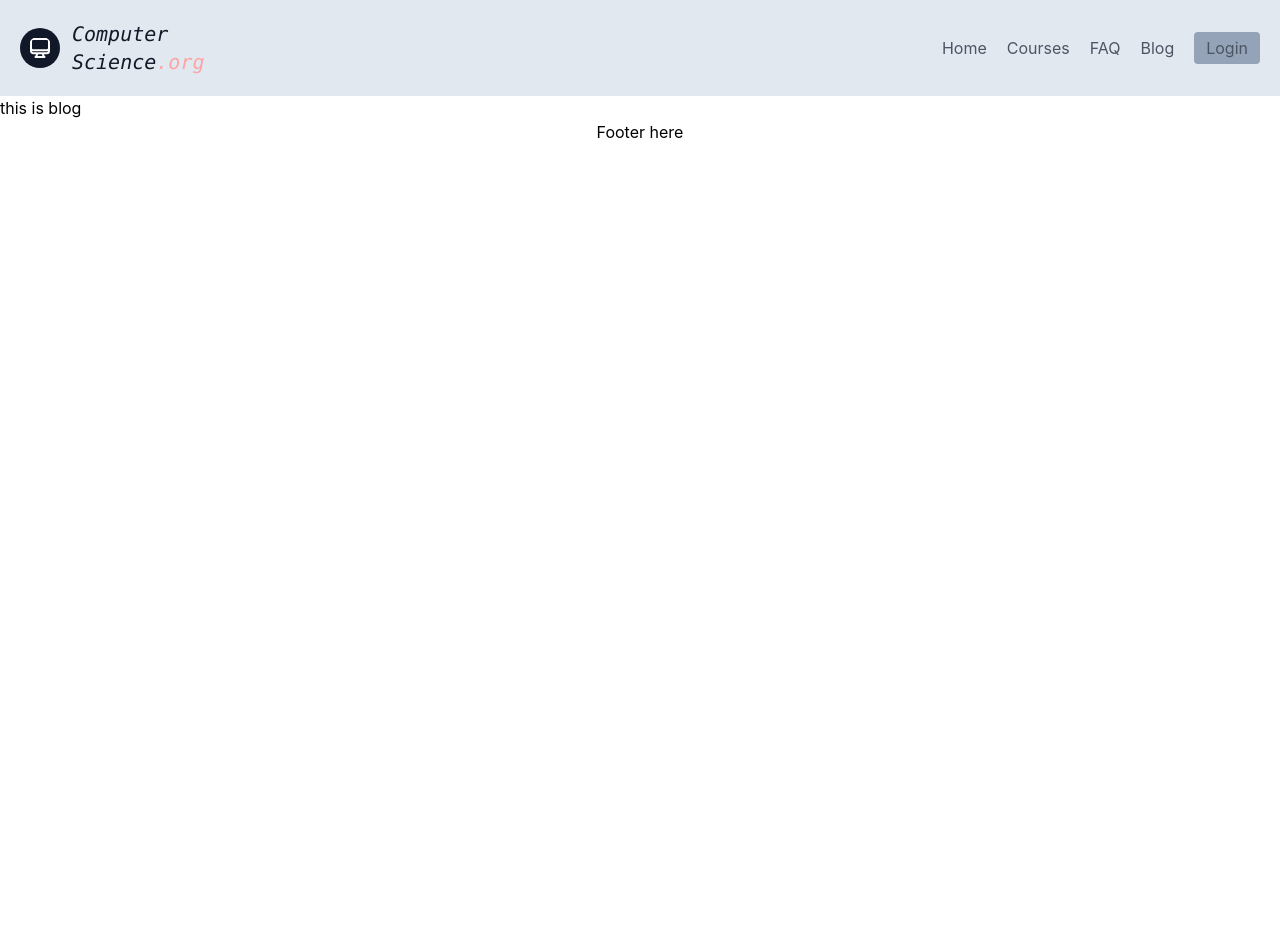
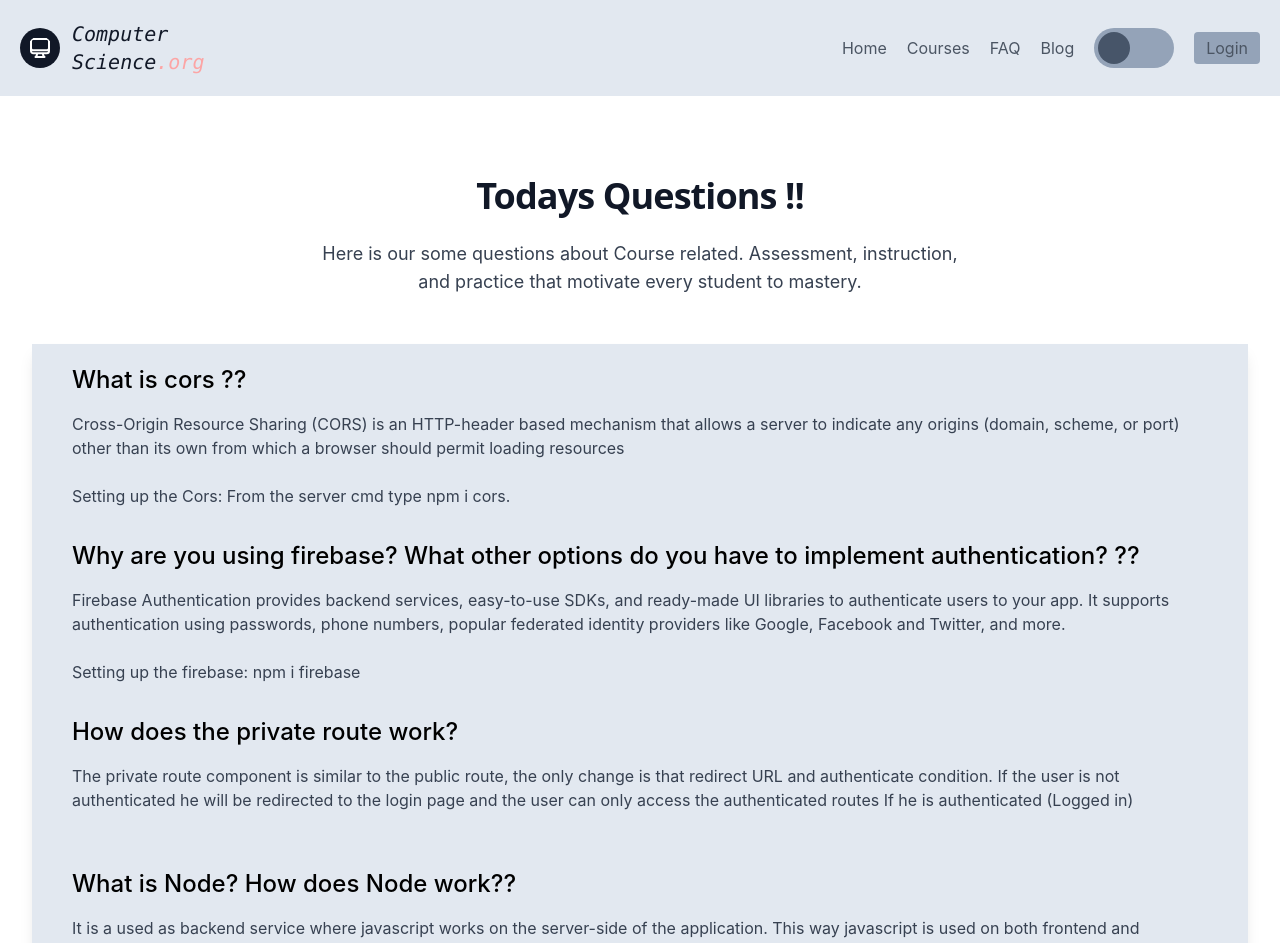
Before and after one commit to tanzil321/Computer-Science-Client-Repo, a React (Create React App) app: page /blog in a window 1280 px wide. Shown: the top 943 px of the page. Before the commit the page ends 800 px from the top, so only its background shows below. Built offline with nearby package versions, Linux system fonts and the light colour scheme; no server answers.

Commit message:
Login Section Added

```diff
--- a/src/components/Blog.js
+++ b/src/components/Blog.js
@@ -2,11 +2,65 @@ import React from 'react';
 
 const Blog = () => {
     return (
-        <div>
-            <h1>
-            this is blog
-            </h1>
+        <div className='px-4 py-16 mx-auto sm:max-w-xl md:max-w-full lg:max-w-screen-xl md:px-24 lg:px-8 lg:py-20'>
+      <div className='max-w-xl sm:mx-auto lg:max-w-2xl'>
+        <div className='max-w-xl mb-10 md:mx-auto sm:text-center lg:max-w-2xl md:mb-12'>
+          <h2 className='max-w-lg text-center mb-6 font-sans text-3xl font-bold leading-none tracking-tight text-gray-900 sm:text-4xl md:mx-auto'>
+            Todays Questions !!
+          </h2>
+          <p className='text-base text-center text-gray-700 md:text-lg'>
+            Here is our some questions about Course related. Assessment, instruction, and practice that motivate every student to mastery.
+          </p>
         </div>
+      </div>
+      <div className='max-w-screen-xl sm:mx-auto '>
+        <div className='grid grid-cols-1 px-10 py-5 mx-auto shadow-lg bg-slate-200  gap-16 row-gap-8 lg:grid-cols-1'>
+          <div className='space-y-8 '>
+            <div>
+              <p className='mb-4 text-2xl font-medium'>
+              What is cors ??
+              </p>
+              <p className='text-gray-700'>
+              Cross-Origin Resource Sharing (CORS) is an HTTP-header based mechanism that allows a server to indicate any origins (domain, scheme, or port) other than its own from which a browser should permit loading resources
+
+                <br />
+                <br />
+                Setting up the Cors: From the server cmd type npm i cors.
+              </p>
+            </div>
+            <div>
+              <p className='mb-4 text-2xl font-medium'>
+              Why are you using firebase? What other options do you have to implement authentication? ??
+              </p>
+              <p className='text-gray-700'>
+              Firebase Authentication provides backend services, easy-to-use SDKs, and ready-made UI libraries to authenticate users to your app. It supports authentication using passwords, phone numbers, popular federated identity providers like Google, Facebook and Twitter, and more.
+                <br />
+                <br />
+                Setting up the firebase: npm i firebase
+              </p>
+            </div>
+            <div>
+              <p className='mb-4 text-2xl font-medium'>
+              How does the private route work?
+              </p>
+              <p className='text-gray-700'>
+              The private route component is similar to the public route, the only change is that redirect URL and authenticate condition. If the user is not authenticated he will be redirected to the login page and the user can only access the authenticated routes If he is authenticated (Logged in) <br /> <br />
+
+              </p>
+            </div>
+            <div>
+              <p className='mb-4 text-2xl font-medium'>
+              What is Node? How does Node work??
+              </p>
+              <p className='text-gray-700'>
+              It is a used as backend service where javascript works on the server-side of the application. This way javascript is used on both frontend and backend. Node. js runs on chrome v8 engine which converts javascript code into machine code, it is highly scalable, lightweight, fast, and data-intensive.
+              </p>
+            </div>
+          </div>
+
+        </div>
+      </div>
+    </div>
     );
 };
 
--- a/src/components/Courses.js
+++ b/src/components/Courses.js
@@ -1,10 +1,30 @@
 import React from 'react';
+import { useContext } from 'react';
+import { useEffect } from 'react';
+import { useState } from 'react';
+import { useLoaderData } from 'react-router-dom';
+import { AuthContext } from '../contexts/UserContext';
+import LeftSideNav from './LeftSideNav/LeftSideNav';
+import RightSideNav from './RightSideNav/RightSideNav';
 
 const Courses = () => {
+    let product = useLoaderData();
+    console.log(product);
     return (
-        <div className='flex justify-around'>
-            <div ><h2>this is course</h2></div>
-            <div>This is side</div>
+        <div className='flex justify-around mt-5 '>
+            <div>
+                {product.map(option => <LeftSideNav
+                option={option}
+                ></LeftSideNav>)}
+            </div>
+            <div className='grid gap-8 row-gap-5 mb-8  lg:grid-cols-2 lg:row-gap-8'>
+                {product.map(cart =><RightSideNav
+                cart={cart}
+                ></RightSideNav>
+
+                    )}
+
+            </div>
         </div>
     );
 };
--- a/src/components/Home.js
+++ b/src/components/Home.js
@@ -8,20 +8,6 @@ const Home = () => {
         <section>
       <div className=''>
       <img  src={require("../assets/home.jpg")} alt="" />
-        <div className='container flex flex-col items-center px-4 py-16 pb-24 mx-auto text-center lg:pb-56 md:py-32 md:px-10 lg:px-32 text-gray-900'>
-
-
-          <h1
-
-          className='text-5xl font-bold leading-none sm:text-6xl xl:max-w-3xl text-gray-900'>
-
-            This Is Home
-          </h1>
-          <p className='mt-6 mb-8 text-lg sm:mb-12 xl:max-w-3xl text-gray-900'>
-
-          </p>
-
-        </div>
       </div>
     </section>
     );
--- /dev/null
+++ b/src/components/LeftSideNav/LeftSideNav.js
@@ -0,0 +1,13 @@
+import React from 'react';
+import { Link } from 'react-router-dom';
+
+const LeftSideNav = ({option}) => {
+    let {course_name,_id}=option
+    return (
+        <div className='bg-gray-100 p-6 rounded shadow-lg'>
+           <Link to={`/catagories/${_id}`} >{course_name}</Link>
+        </div>
+    );
+};
+
+export default LeftSideNav;
--- a/src/components/Navbar.js
+++ b/src/components/Navbar.js
@@ -1,10 +1,12 @@
 import React, { useContext } from 'react';
+import { useState } from 'react';
 import { Link } from 'react-router-dom';
 import { toast } from 'react-toastify';
 import { AuthContext } from '../contexts/UserContext';
 
 const Navbar = () => {
     const { user, logout } = useContext(AuthContext)
+
 
   const handleLogout = () => {
     logout()
@@ -46,15 +48,22 @@ const Navbar = () => {
             Blog
           </Link>
 
+            <label htmlFor="check" className='cursor-pointer bg-slate-400 relative mr-5 w-20 h-10 rounded-full '>
+              <input type="checkbox" id="check" className='sr-only peer' />
+              <span className='w-2/5 h-4/5 bg-slate-600 absolute rounded-full left-1 top-1 peer-checked:bg-white peer-checked:left-11 transition-all duration-500'></span>
+            </label>
+
           {user?.uid ? (
             <>
             <span className='mr-5 text-purple-900 font-bold'> {user?.displayName}</span>
-              {/* <Link to='/profile' className='mr-5 hover:text-gray-900'>
-                Profile
-              </Link>
-              <Link to='/wallet' className='mr-5 hover:text-gray-900'>
-                Wallet
-              </Link> */}
+            <div>
+                    {
+                        user ? <img src={user.photoURL} title={user.displayName} style={{
+                            width: '80px',
+                            borderRadius: '50%',
+                        }} alt="" /> : ''
+                    }
+                </div>
               <button
                 onClick={handleLogout}
                 className='inline-flex items-center bg-slate-400 border-0 py-1 px-3 focus:outline-none hover:bg-red-600 rounded text-base mt-4 md:mt-0'
@@ -84,6 +93,7 @@ const Navbar = () => {
         </nav>
       </div>
     </header>
+
     );
 };
 
--- /dev/null
+++ b/src/components/RightSideNav/RightSideNav.js
@@ -0,0 +1,26 @@
+import React from 'react';
+
+const RightSideNav = ({cart}) => {
+    let {course_details,course_name,picture,rating,time,_id}=cart
+    return (
+        <div className='bg-gray-100 p-6 rounded shadow-lg'>
+      <img
+        className='object-cover w-full h-56 mb-6 rounded shadow-lg md:h-64 xl:h-80'
+        src={picture}
+        alt=''
+      />
+      <p className='mb-2 text-xl font-bold leading-none sm:text-2xl'>{course_name}</p>
+      <p className='text-gray-700 '>Duration: {time} year</p>
+      <p className='text-gray-700 font-bold'>User Rating: {rating}</p>
+      <button
+        // onClick={() => handleAddToCart(product)}
+        type='button'
+        className='px-8 block w-full mt-4 py-3 font-semibold rounded-full bg-cyan-200 text-gray-800 hover:bg-cyan-400'
+      >
+        Details
+      </button>
+    </div>
+    );
+};
+
+export default RightSideNav;
--- a/src/routes/routes.js
+++ b/src/routes/routes.js
@@ -28,8 +28,18 @@ const router = createBrowserRouter([
         },
         {
           path: '/course',
-          element: <Courses />,
+          loader:({params})=>{
+            return fetch('https://computer-science-server.vercel.app')
+          },
+          element: <Courses/>,
         },
+        // {
+        //   path: '/categories/:id',
+        //   loader:({params})=>{
+        //     return fetch(`https://computer-science-server.vercel.app/categories/${params.id}`)
+        //   },
+        //   element: <Courses />,
+        // },
         {
           path: '/faq',
           element: <Faq/>
```
Also changed, not shown: firebase.json (added), 2 other files (tests, documents, lock files or other folders).
